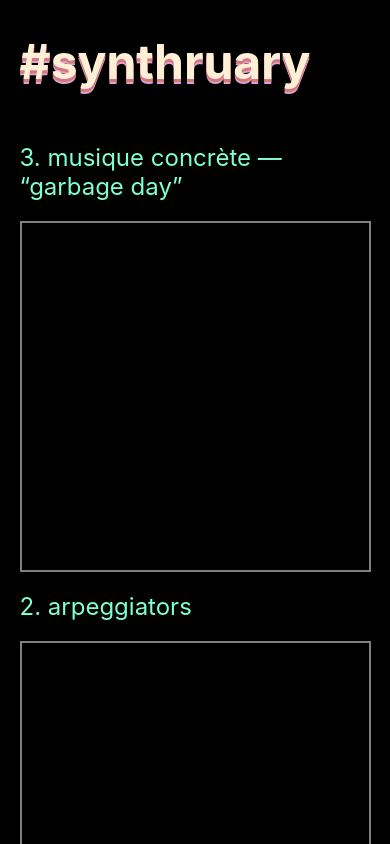
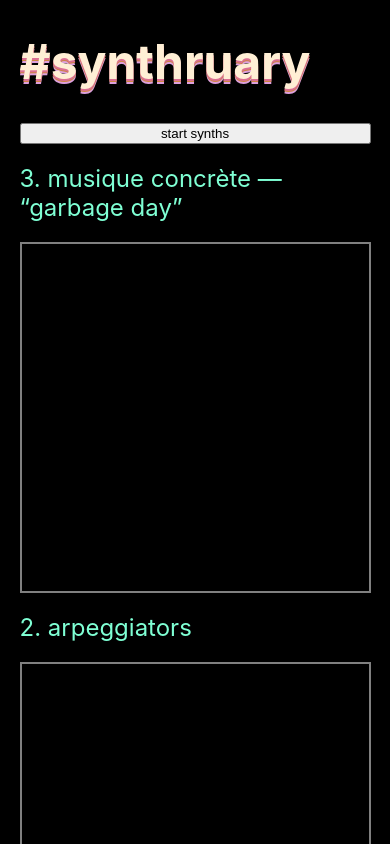
Before and after one commit to chromakode/synthruary, a Next.js app: page / in a window 390 px wide. Shown: the top 844 px of the page. Built offline with nearby package versions, Linux system fonts and the light colour scheme.

Commit message:
Hacky mobile workarounds

```diff
--- a/pages/index.tsx
+++ b/pages/index.tsx
@@ -1,12 +1,16 @@
 import type { NextPage } from "next";
 import Head from "next/head";
-import React from "react";
+import React, { useCallback, useState } from "react";
 import styles from "../styles/Home.module.css";
 import { One } from "../synths/one";
 import { Two } from "../synths/two";
 import { Three } from "../synths/three";
 
 const Home: NextPage = () => {
+  const [hasInteracted, setHasInteracted] = useState(false);
+  const handleInteract = useCallback(() => {
+    setHasInteracted(true);
+  }, []);
   return (
     <div className={styles.container}>
       <Head>
@@ -25,6 +29,10 @@ const Home: NextPage = () => {
             #synthruary
           </a>
         </h1>
+
+        {!hasInteracted && (
+          <button onClick={handleInteract}>start synths</button>
+        )}
 
         <a href="#3">
           <h2 id="3">3. musique concrète &mdash; &ldquo;garbage day&rdquo;</h2>
--- a/styles/Home.module.css
+++ b/styles/Home.module.css
@@ -43,4 +43,5 @@
   height: 100%;
   object-fit: cover;
   opacity: 0;
+  pointer-events: none;
 }
--- a/synths/three.tsx
+++ b/synths/three.tsx
@@ -1,4 +1,4 @@
-import React from "react";
+import React, { useCallback } from "react";
 import styles from "../styles/Home.module.css";
 import { Synth, getAudioContext, connect, SynthBox } from "./base";
 import Freeverb from "freeverb";
@@ -81,9 +81,19 @@ class ThreeSynth implements Synth {
 }
 
 export function Three() {
+  const handlePreventDefault = useCallback(
+    (ev: React.MouseEvent | React.TouchEvent) => {
+      ev.preventDefault();
+    },
+    []
+  );
   return (
     <SynthBox className={styles.canvas} synth={ThreeSynth}>
-      <video src="/concrete.mp4" className={styles.video} />
+      <video
+        src="/concrete.mp4"
+        className={styles.video}
+        onContextMenu={handlePreventDefault}
+      />
     </SynthBox>
   );
 }
```
